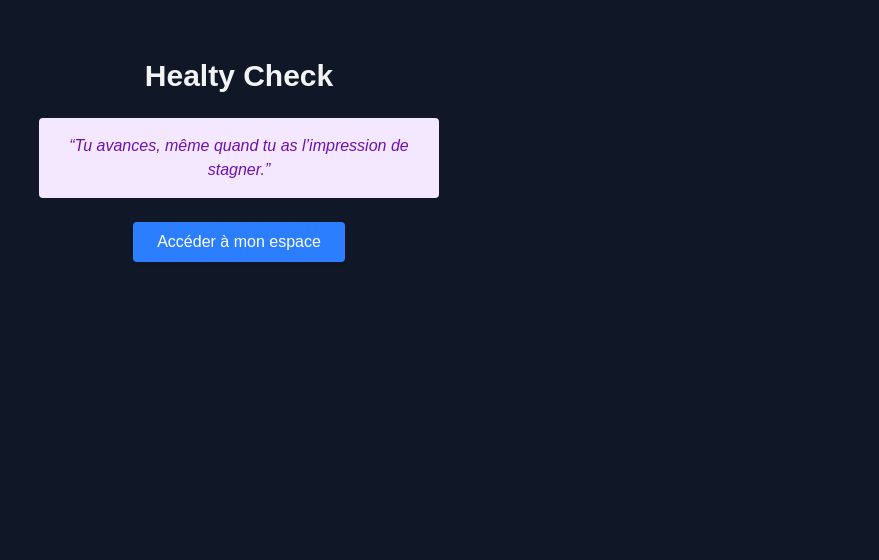
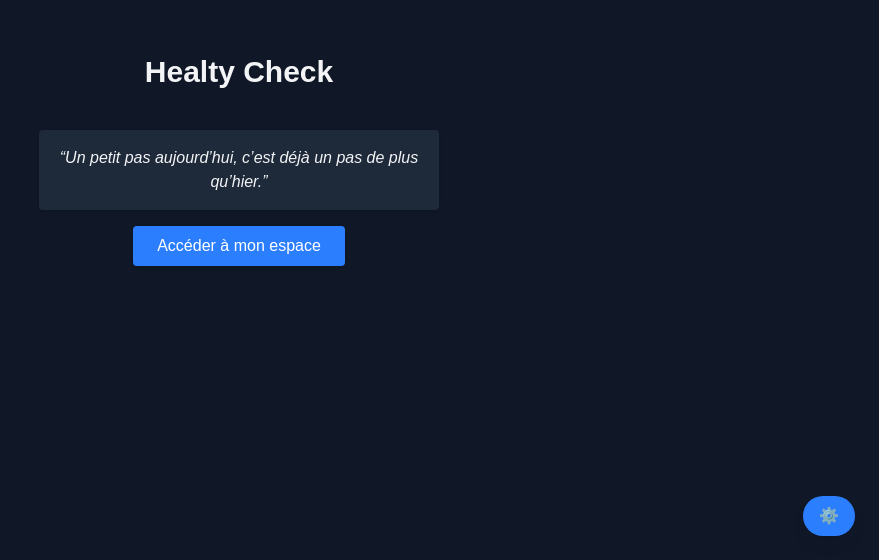
Before and after one commit to PascheK/healty-check, a Next.js app: page / in a window 1280 px wide. Shown: the part 240-800 px from the top of the page, without its empty margins (401-1280 px from the left). Built offline with nearby package versions, Linux system fonts and the light colour scheme.

Commit message:
Add citation component and options menu; implement notification settings and reminders

```diff
--- a/app/globals.css
+++ b/app/globals.css
@@ -22,3 +22,11 @@
 body {
   font-family: Arial, Helvetica, sans-serif;
 }
+@keyframes fadeIn {
+  from {
+    opacity: 0;
+  }
+  to {
+    opacity: 1;
+  }
+}
--- a/app/page.tsx
+++ b/app/page.tsx
@@ -2,42 +2,12 @@
 
 import { useEffect, useState } from 'react';
 import { useRouter } from 'next/navigation';
-
-const quotes = [
-"Un petit pas aujourd’hui, c’est déjà un pas de plus qu’hier.",
-  "Tu n’as pas besoin d’aller vite, tu dois juste continuer.",
-  "Tu fais de ton mieux, et c’est déjà énorme.",
-  "Ton existence suffit. Tu n’as rien à prouver.",
-  "Même les tempêtes finissent par passer.",
-  "Respire. Tu n’as pas besoin de tout contrôler.",
-  "Sois doux avec toi-même, tu fais de ton mieux.",
-  "Ta valeur ne dépend pas de ta productivité.",
-  "Tu as le droit de te reposer.",
-  "Aujourd’hui, tu peux choisir la douceur.",
-  "Fais de la place pour toi, même un petit coin de ciel.",
-  "Tu es plus fort(e) que ce que tu crois.",
-  "Ton ressenti est légitime. Écoute-le.",
-  "Le simple fait de tenir est déjà courageux.",
-  "Accorde-toi la même compassion que tu offrirais à un ami.",
-  "Tu as le droit de ne pas aller bien.",
-  "Chaque jour est une nouvelle chance.",
-  "Ce que tu ressens maintenant n’est pas éternel.",
-  "Tu n’as pas besoin d’être parfait(e) pour être aimé(e).",
-  "Ton repos est productif.",
-  "Prendre soin de soi, ce n’est pas être égoïste, c’est nécessaire.",
-  "Tu avances, même quand tu as l’impression de stagner.",
-  "Tu peux recommencer, autant de fois qu’il le faut.",
-  "Ce que tu vis est important. Tu es important(e).",
-  "Sois fier(e) de toi. Même pour les petites choses.",
-  "Ta lumière ne s’éteint pas. Parfois elle se repose.",
-  "Il n’y a pas de mauvaise manière de prendre soin de soi.",
-  "Ralentir, ce n’est pas reculer.",
-  "Aujourd’hui est un bon jour pour être doux/douce avec toi-même.",
-  "Tu n’es pas seul(e). Même quand tu te sens seul(e)."
-];
+import CitationBienEtre from '@/components/CitationBienEtre';
+import OptionsMenu from '@/components/OptionsMenu';
 
 export default function HomePage() {
-  const [quote, setQuote] = useState('');
+  const [showOptions, setShowOptions] = useState(false);
+
   const router = useRouter();
   // 🔔 Demander la permission de notifications
   useEffect(() => {
@@ -47,17 +17,34 @@ export default function HomePage() {
       }
     }
   }, []);
-  useEffect(() => {
-    const randomQuote = quotes[Math.floor(Math.random() * quotes.length)];
-    setQuote(randomQuote);
-  }, []);
+
 
   return (
     <main className="p-6 max-w-md mx-auto flex flex-col items-center justify-center h-screen text-center">
       <h1 className="text-3xl font-bold mb-6">Healty Check</h1>
+      <CitationBienEtre />
+        {/* ⚙️ Bouton flottant options */}
+        <button
+        onClick={() => setShowOptions(true)}
+        className="fixed bottom-6 right-6 bg-blue-500 hover:bg-blue-600 text-white px-4 py-2 rounded-full shadow-lg z-50"
+      >
+        ⚙️
+      </button>
 
-      <div className="bg-purple-100 text-purple-800 p-4 rounded mb-6 italic">
-        “{quote}”
+      {/* 🌫 Overlay + Sidemenu */}
+      <div
+        className={`fixed inset-0 z-40 transition-opacity duration-300 ${
+          showOptions ? 'opacity-100 visible' : 'opacity-0 invisible'
+        }`}
+      >
+        {/* Overlay flouté */}
+        <div
+          onClick={() => setShowOptions(false)}
+          className="absolute inset-0 bg-black/30 backdrop-blur-sm"
+        />
+
+        {/* Menu latéral animé */}
+        <OptionsMenu show={showOptions} onClose={() => setShowOptions(false)} />
       </div>
 
       <button
--- /dev/null
+++ b/components/CitationBienEtre.tsx
@@ -0,0 +1,63 @@
+'use client';
+
+import { useEffect, useState } from 'react';
+
+const citations = [
+  "Un petit pas aujourd’hui, c’est déjà un pas de plus qu’hier.",
+    "Tu n’as pas besoin d’aller vite, tu dois juste continuer.",
+    "Tu fais de ton mieux, et c’est déjà énorme.",
+    "Ton existence suffit. Tu n’as rien à prouver.",
+    "Même les tempêtes finissent par passer.",
+    "Respire. Tu n’as pas besoin de tout contrôler.",
+    "Sois doux avec toi-même, tu fais de ton mieux.",
+    "Ta valeur ne dépend pas de ta productivité.",
+    "Tu as le droit de te reposer.",
+    "Aujourd’hui, tu peux choisir la douceur.",
+    "Fais de la place pour toi, même un petit coin de ciel.",
+    "Tu es plus fort(e) que ce que tu crois.",
+    "Ton ressenti est légitime. Écoute-le.",
+    "Le simple fait de tenir est déjà courageux.",
+    "Accorde-toi la même compassion que tu offrirais à un ami.",
+    "Tu as le droit de ne pas aller bien.",
+    "Chaque jour est une nouvelle chance.",
+    "Ce que tu ressens maintenant n’est pas éternel.",
+    "Tu n’as pas besoin d’être parfait(e) pour être aimé(e).",
+    "Ton repos est productif.",
+    "Prendre soin de soi, ce n’est pas être égoïste, c’est nécessaire.",
+    "Tu avances, même quand tu as l’impression de stagner.",
+    "Tu peux recommencer, autant de fois qu’il le faut.",
+    "Ce que tu vis est important. Tu es important(e).",
+    "Sois fier(e) de toi. Même pour les petites choses.",
+    "Ta lumière ne s’éteint pas. Parfois elle se repose.",
+    "Il n’y a pas de mauvaise manière de prendre soin de soi.",
+    "Ralentir, ce n’est pas reculer.",
+    "Aujourd’hui est un bon jour pour être doux/douce avec toi-même.",
+    "Tu n’es pas seul(e). Même quand tu te sens seul(e)."
+  ];
+
+export default function CitationBienEtre() {
+  const [index, setIndex] = useState(0);
+  const [fade, setFade] = useState(true);
+
+  useEffect(() => {
+    const interval = setInterval(() => {
+      setFade(false);
+      setTimeout(() => {
+        setIndex((prev) => (prev + 1) % citations.length);
+        setFade(true);
+      }, 500); // temps pour fade-out
+    }, 10000); // toutes les 10 secondes
+
+    return () => clearInterval(interval);
+  }, []);
+
+  return (
+    <div
+      className={`transition-opacity duration-500 ease-in-out text-center italic px-4 my-4 py-4 rounded shadow bg-gray-800 text-gray-100 ${
+        fade ? 'opacity-100' : 'opacity-0'
+      }`}
+    >
+      “{citations[index]}”
+    </div>
+  );
+}
--- /dev/null
+++ b/components/OptionsMenu.tsx
@@ -0,0 +1,116 @@
+'use client';
+
+import { useEffect, useState } from 'react';
+
+type Props = {
+  show: boolean;
+  onClose: () => void;
+};
+
+export default function OptionsMenu({ show, onClose }: Props) {
+  const [notificationsOn, setNotificationsOn] = useState<boolean>(false);
+  const [rappelsOn, setRappelsOn] = useState<boolean>(false);
+  useEffect(() => {
+    if (typeof window !== 'undefined') {
+      setNotificationsOn(localStorage.getItem('notificationsOn') === 'true');
+      setRappelsOn(localStorage.getItem('rappelsOn') === 'true');
+    }
+  }, []);
+  useEffect(() => {
+    if (typeof window !== 'undefined') {
+      localStorage.setItem('notificationsOn', notificationsOn.toString());
+    }
+  }, [notificationsOn]);
+
+  useEffect(() => {
+    if (typeof window !== 'undefined') {
+      localStorage.setItem('rappelsOn', rappelsOn.toString());
+    }
+  }, [rappelsOn]);
+
+
+  const [intervalId, setIntervalId] = useState<NodeJS.Timeout | null>(null);
+
+  const citations = [
+    "Un petit pas aujourd’hui, c’est déjà un pas de plus qu’hier.",
+    "Sois doux avec toi-même, tu fais de ton mieux.",
+    "Respire. Tu n’as pas besoin de tout contrôler.",
+    "Tu avances, même quand tu as l’impression de stagner."
+  ];
+
+  const demanderPermission = () => {
+    if ('Notification' in window) {
+      Notification.requestPermission().then((permission) => {
+        if (permission === 'granted') {
+          setNotificationsOn(true);
+        }
+      });
+    }
+  };
+
+  const startRappels = () => {
+    const id = setInterval(() => {
+      if (Notification.permission === 'granted') {
+        const citation = citations[Math.floor(Math.random() * citations.length)];
+        new Notification('💬 Rappel bien-être', {
+          body: citation,
+          icon: '/public/icon-192x192.png'
+        });
+      }
+    }, 1000 * 10); // toutes les 30 minutes
+    setIntervalId(id);
+  };
+
+  const stopRappels = () => {
+    if (intervalId) clearInterval(intervalId);
+    setIntervalId(null);
+  };
+
+  useEffect(() => {
+    if (rappelsOn) {
+      startRappels();
+    } else {
+      stopRappels();
+    }
+    return () => stopRappels();
+  }, [rappelsOn]);
+
+  return (
+    <div
+    className={`fixed top-0 right-0 h-full w-64 bg-gray-800 text-white shadow-lg z-40 transition-transform duration-300 transform ${
+      show ? 'translate-x-0' : 'translate-x-full'
+    }`}
+    >
+      <div className="flex justify-between items-center px-4 py-4 border-b border-gray-700">
+        <h2 className="text-lg font-bold">⚙️ Options</h2>
+        <button onClick={onClose} className="text-gray-400 hover:text-white text-xl">
+          ✕
+        </button>
+      </div>
+
+      <div className="p-4 space-y-4 text-sm">
+        <div className="flex justify-between items-center">
+          <span>Notifications système</span>
+          <button
+            onClick={demanderPermission}
+            className="px-2 py-1 bg-blue-500 text-white text-xs rounded"
+          >
+            Activer
+          </button>
+        </div>
+
+        <div className="flex justify-between items-center">
+          <span>Rappels de citations</span>
+          <button
+            onClick={() => setRappelsOn(!rappelsOn)}
+            className={`px-2 py-1 text-xs rounded ${
+              rappelsOn ? 'bg-green-500' : 'bg-gray-600'
+            } text-white`}
+          >
+            {rappelsOn ? 'Activé' : 'Désactivé'}
+          </button>
+        </div>
+      </div>
+    </div>
+  );
+}
```
